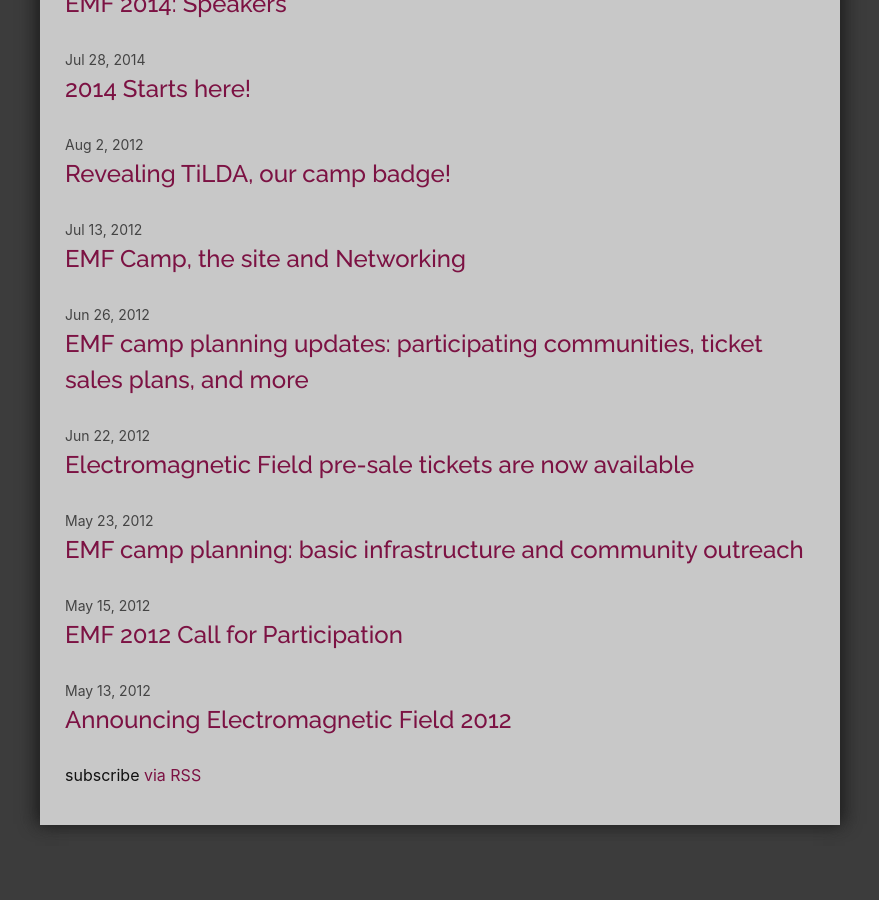
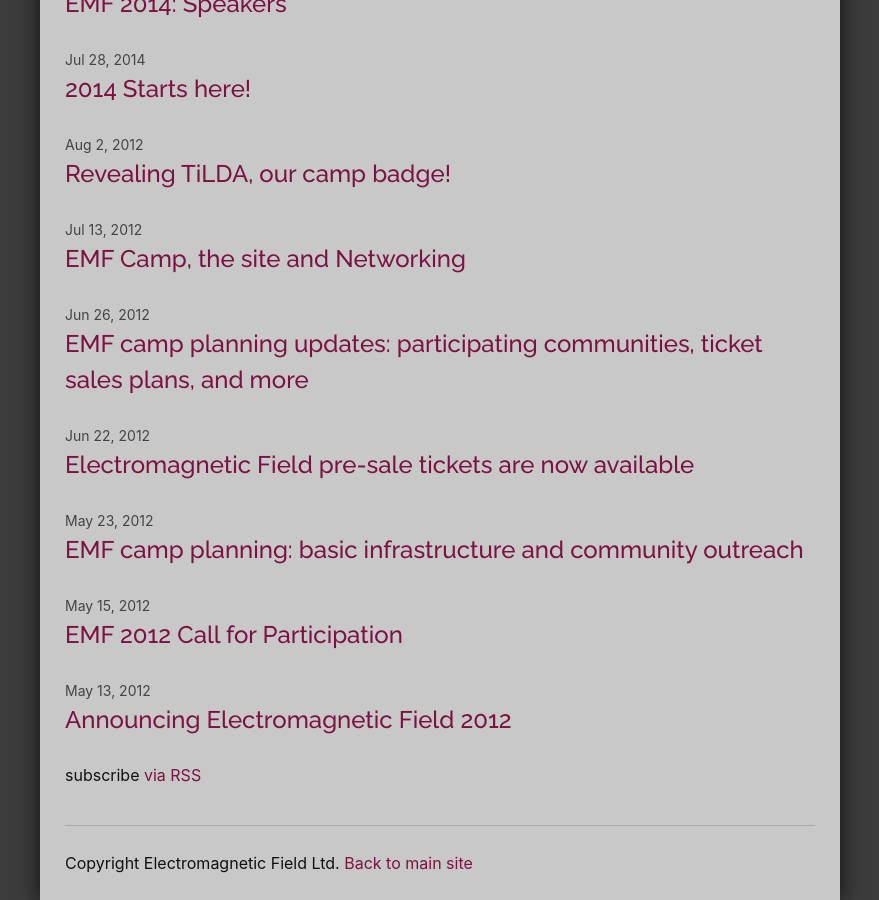
Before and after one commit to emfcamp/blog, a Jekyll site: the page built from index.md, in a window 1280 px wide and 900 px high, scrolled down 1475 px. Shown: the whole window, without its empty margins (200-1079 px from the left). Built offline with Jekyll 4.4.1, drawn with Linux system fonts in a browser that asks for light colours.

Commit message:
Restore footer

```diff
--- a/_includes/footer.html
+++ b/_includes/footer.html
@@ -1,35 +1,5 @@
 <footer class="site-footer h-card">
-  <data class="u-url" href="{{ "/" | relative_url }}"></data>
-
-  <div class="wrapper">
-
-    <h2 class="footer-heading">{{ site.title | escape }}</h2>
-
-    <div class="footer-col-wrapper">
-      <div class="footer-col footer-col-1">
-        <ul class="contact-list">
-          <li class="p-name">
-            {%- if site.author -%}
-              {{ site.author | escape }}
-            {%- else -%}
-              {{ site.title | escape }}
-            {%- endif -%}
-            </li>
-            {%- if site.email -%}
-            <li><a class="u-email" href="mailto:{{ site.email }}">{{ site.email }}</a></li>
-            {%- endif -%}
-        </ul>
-      </div>
-
-      <div class="footer-col footer-col-2">
-        {%- include social.html -%}
-      </div>
-
-      <div class="footer-col footer-col-3">
-        <p>{{- site.description | escape -}}</p>
-      </div>
-    </div>
-
-  </div>
-
+	<data class="u-url" href="{{ "/" | relative_url }}"></data>
+	Copyright Electromagnetic Field Ltd.
+	<a href="https://www.emfcamp.org">Back to main site</a>
 </footer>
--- a/_layouts/default.html
+++ b/_layouts/default.html
@@ -5,10 +5,11 @@
 
   <body>
       <div class="wrapper">
-  {%- include header.html -%}
-    <main class="page-content" aria-label="Content">
-        {{ content }}
-    </main>
+  	{%- include header.html -%}
+	    <main class="page-content" aria-label="Content">
+        	{{ content }}
+	    </main>
+  	{%- include footer.html -%}
   </div>
   </body>
 </html>
```
